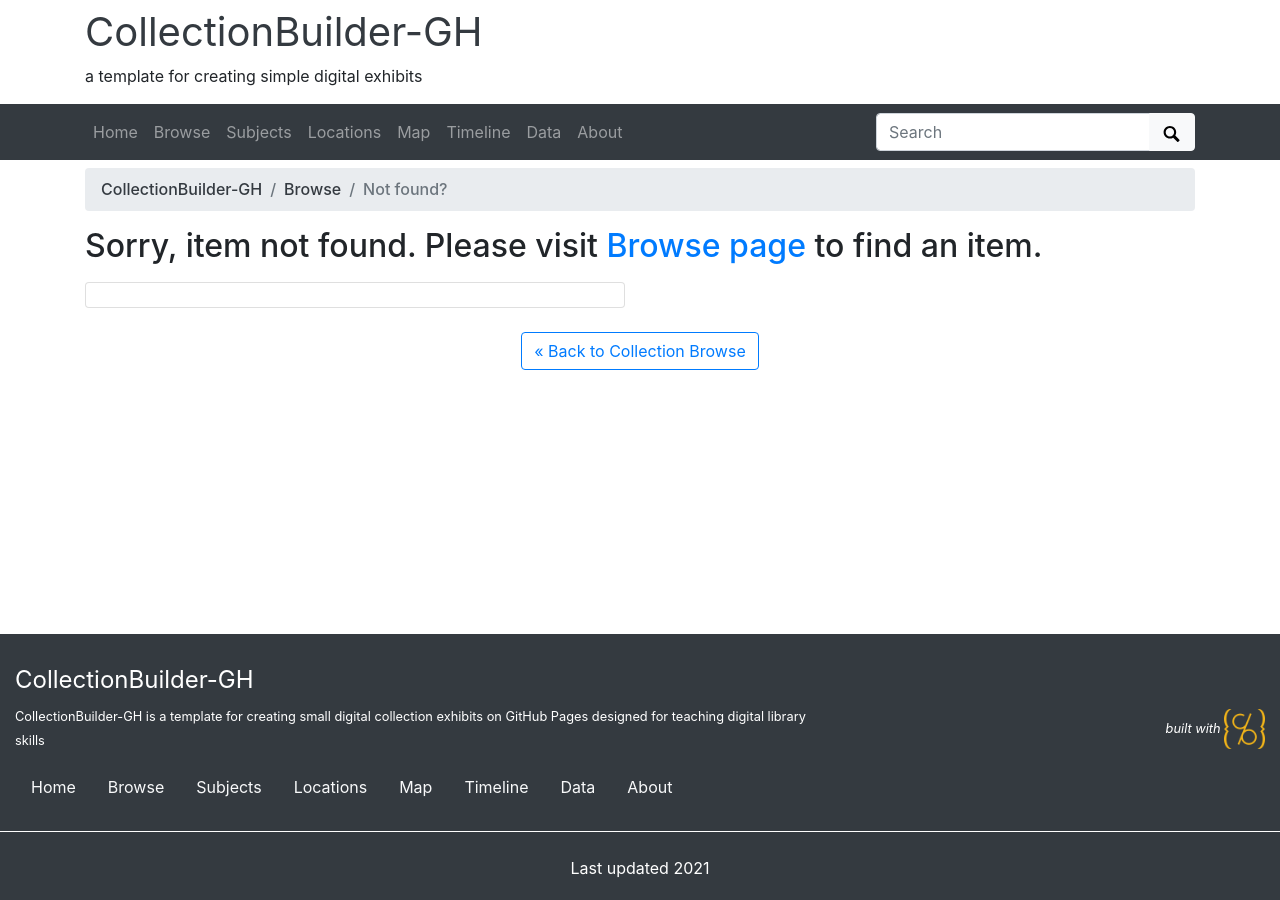
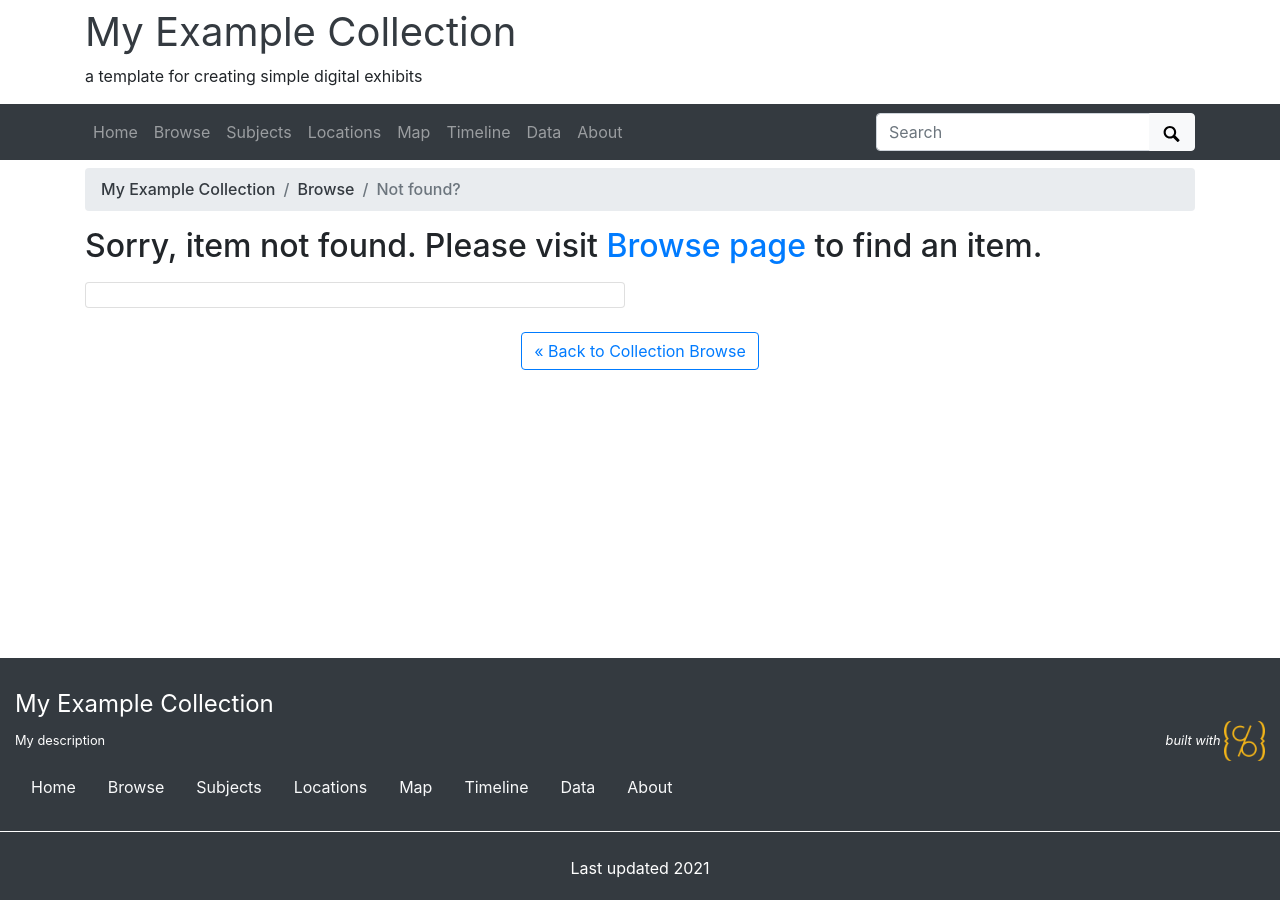
Before and after one commit to owikle/example-collection, a Jekyll site: the page built from pages/item.md, in a window 1280 px wide. Built offline with Jekyll 4.4.1, drawn with Linux system fonts in a browser that asks for light colours.

Commit message:
update config

```diff
--- a/_config.yml
+++ b/_config.yml
@@ -14,26 +14,26 @@
 # on GitHub Pages it is your github repository's name prefixed with a /
 #baseurl: /collectionbuilder-gh
 # location of code, the full url to your github repository
-source-code: https://github.com/CollectionBuilder/collectionbuilder-gh
+source-code: https://github.com/owikle/example-collection
 
 ##########
 # SITE SETTINGS
 #
 # title of site appears in banner
-title: CollectionBuilder-GH
+title: My Example Collection
 # tagline, a short phrase that will appear throughout the site in the top banner
 tagline: a template for creating simple digital exhibits
 # description appears in meta tags and other locations
 # this description might appear in search result lists, keep around 160 characters max
-description: "CollectionBuilder-GH is a template for creating small digital collection exhibits on GitHub Pages designed for teaching digital library skills"
+description: "My description"
 # creator of the digital collection, to appear in meta tags; we typically use our GitHub usernames but feel free to just use your name
-author: CollectionBuilder
+author: owikle
 
 ##########
 # COLLECTION SETTINGS
 #
 # choose metadata: this is the name of the csv file in your _data directory that describes the objects in your collection
-metadata: demo-metadata
+metadata: pscyhiana-example
 
 ##########
 # GOOGLE SERVICES [optional!]
@@ -49,7 +49,7 @@
 # ROBOTS EXCLUDE
 #
 # set noindex to true if you do NOT want Google to index your site
-# noindex: true
+noindex: true
 
 ##########
 # BUILD SETTINGS
```
